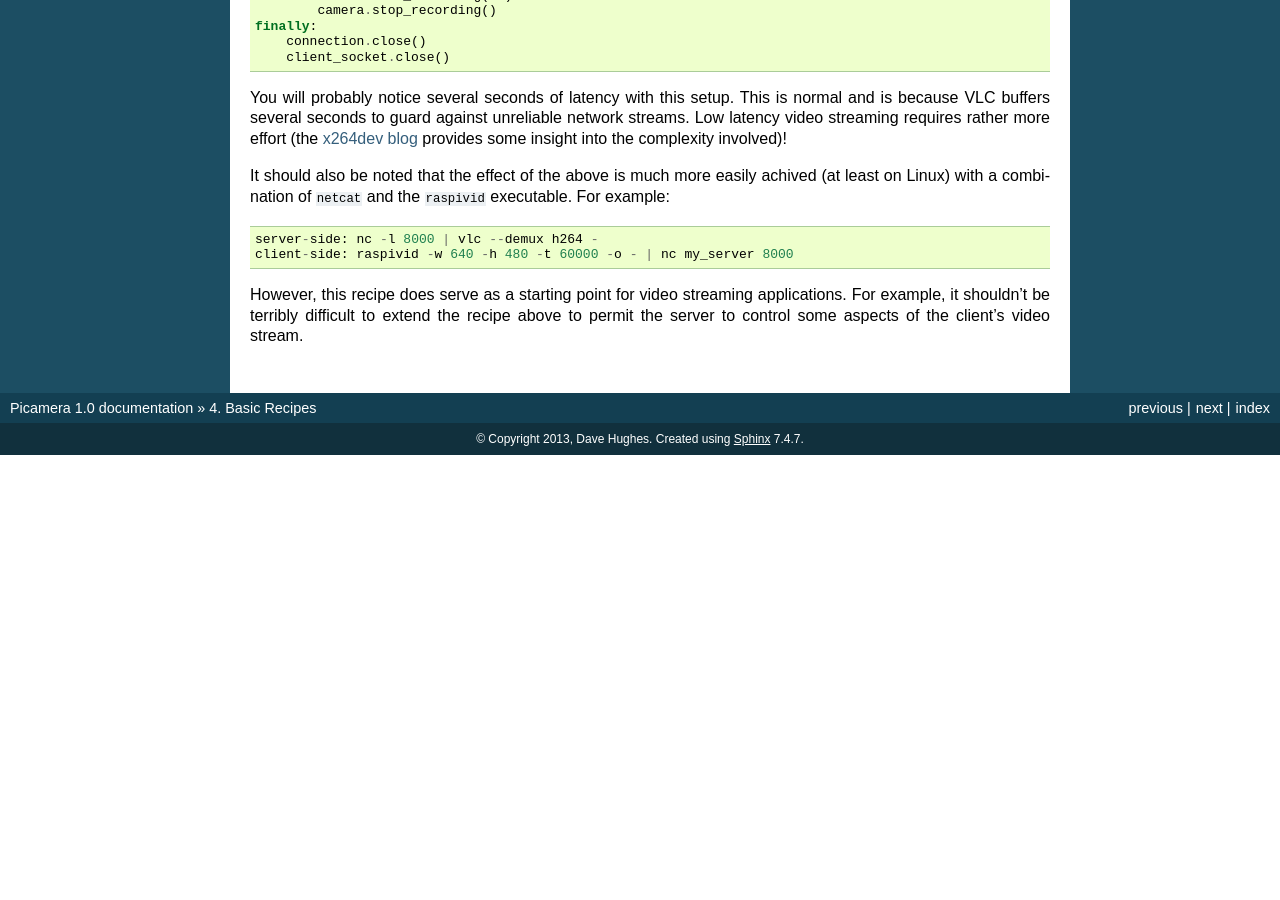
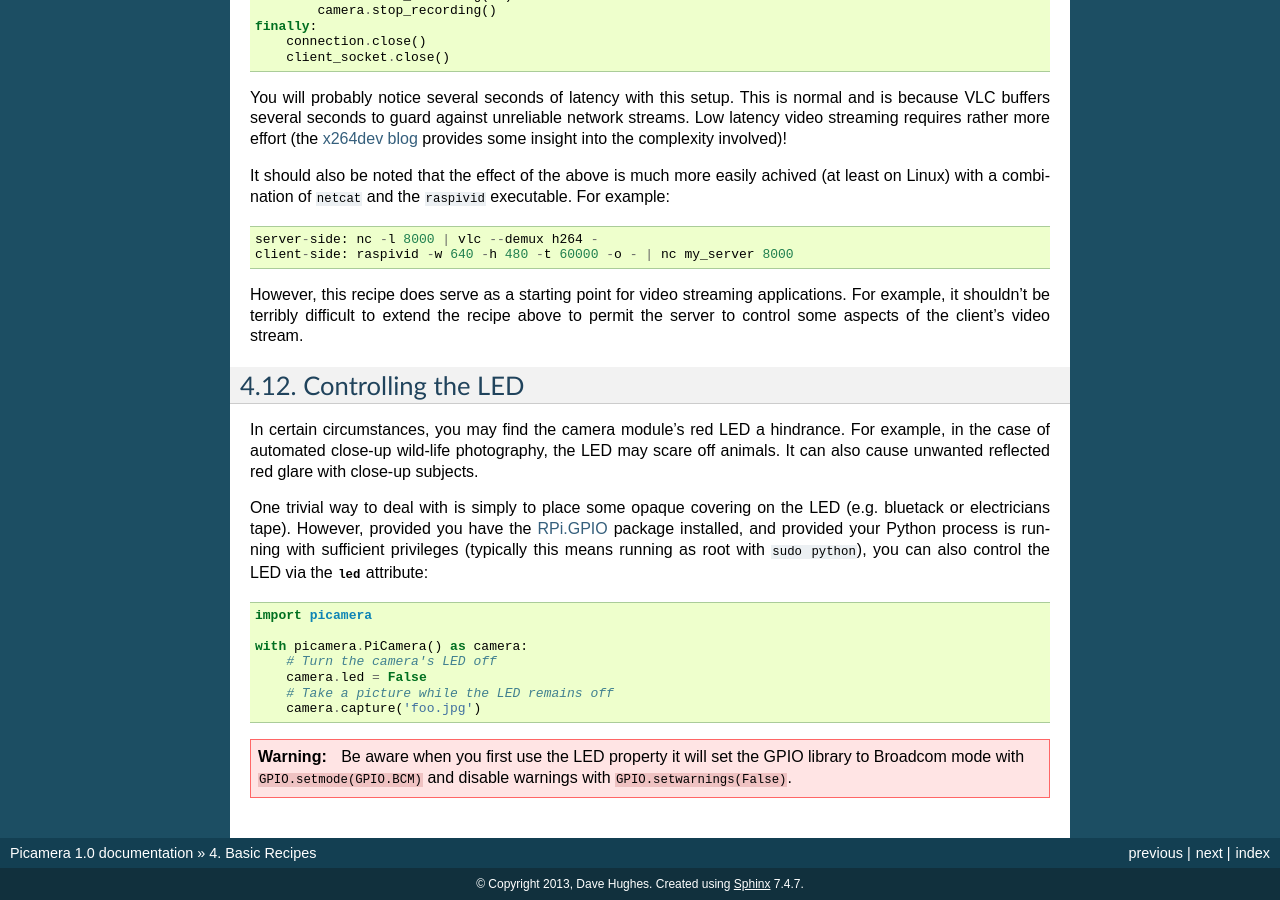
Before and after one commit to waveform80/picamera, a Sphinx documentation site: the page built from docs/recipes1.rst, in a window 1280 px wide and 900 px high, scrolled down 8214 px. Built offline with Sphinx 7.4.7, drawn with Linux system fonts in a browser that asks for light colours; before the commit the page ends 8669 px from its top, so only the background shows below that; some of the changed text lies outside the part shown.

Commit message:
Fix #35
Remove GPIO cleanup. It's not necessary for safety as GPIO5 isn't
exposed on the board and breaks people's code that are using GPIO after
camera close. Made LED initialization lazy (on first use) so we also
don't break people's code if they're using GPIO in BOARD mode (as long
as they don't try and use the led attribute).

Also added recipe for the led attribute.

```diff
--- a/docs/recipes1.rst
+++ b/docs/recipes1.rst
@@ -513,6 +513,39 @@ recipe above to permit the server to control some aspects of the client's video
 stream.
 
 
+.. _led_control:
+
+Controlling the LED
+===================
+
+In certain circumstances, you may find the camera module's red LED a hindrance.
+For example, in the case of automated close-up wild-life photography, the LED
+may scare off animals. It can also cause unwanted reflected red glare with
+close-up subjects.
+
+One trivial way to deal with is simply to place some opaque covering on the LED
+(e.g. bluetack or electricians tape). However, provided you have the
+`RPi.GPIO`_ package installed, and provided your Python process is running with
+sufficient privileges (typically this means running as root with ``sudo
+python``), you can also control the LED via the :attr:`~picamera.PiCamera.led`
+attribute::
+
+    import picamera
+
+    with picamera.PiCamera() as camera:
+        # Turn the camera's LED off
+        camera.led = False
+        # Take a picture while the LED remains off
+        camera.capture('foo.jpg')
+
+.. warning::
+
+    Be aware when you first use the LED property it will set the GPIO library
+    to Broadcom mode with ``GPIO.setmode(GPIO.BCM)`` and disable warnings
+    with ``GPIO.setwarnings(False)``.
+
+
 .. _PIL: http://effbot.org/imagingbook/pil-index.htm
 .. _OpenCV: http://opencv.org/
 .. _x264dev blog: http://x264dev.multimedia.cx/archives/249
+.. _RPi.GPIO: https://pypi.python.org/pypi/RPi.GPIO
```
Also changed, not shown: 1 other file.
